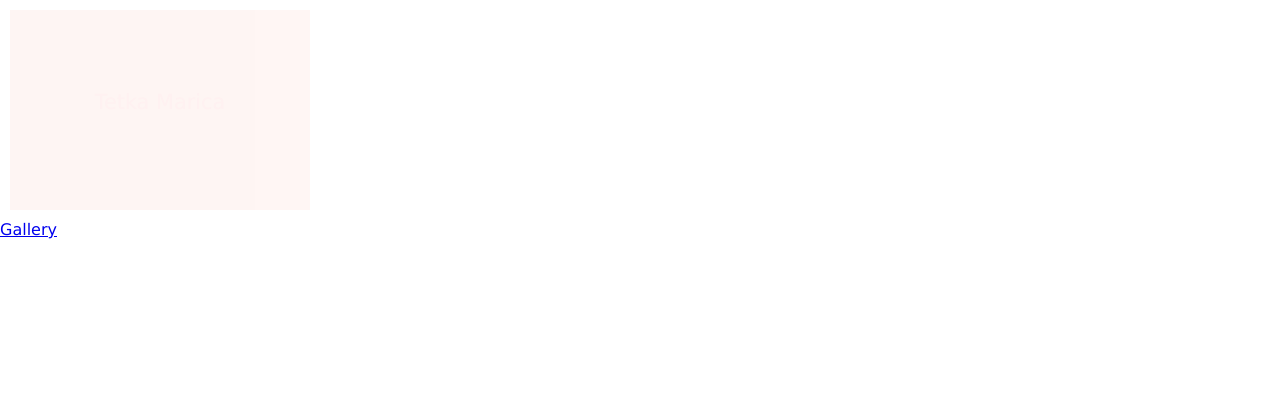
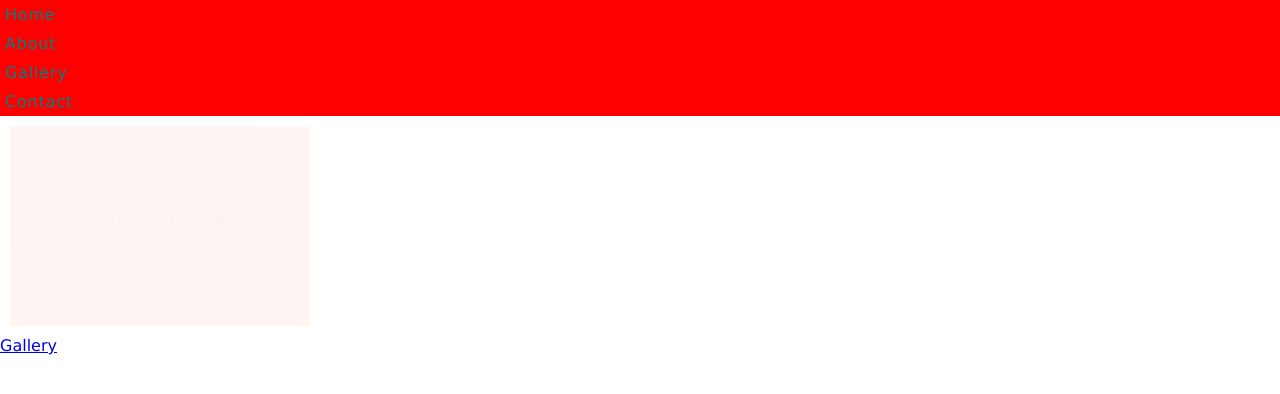
Before and after one commit to Nebojsa1982/Projekat1, a plain HTML site: page index.html in a window 1280 px wide. Drawn offline with Linux system fonts and the light colour scheme.

Commit message:
first commit

```diff
--- a/index.html
+++ b/index.html
@@ -12,12 +12,12 @@
       <span>Ping</span>
 <br><br><br><br><br><br><br><br><br><br> -->
       <!-- Iskomentarisano da se vidi funkcinalnost box-sizing -->
-      <!-- <ul class="Navbar">
+      <ul class="Navbar">
             <li><a href="#">Home</a></li>
             <li><a href="#">About</a></li>
             <li><a href="#">Gallery</a></li>
             <li><a href="#">Contact</a></li>
-      </ul> -->
+      </ul>
 
 
       <!-- box-sizing:border-box
```
